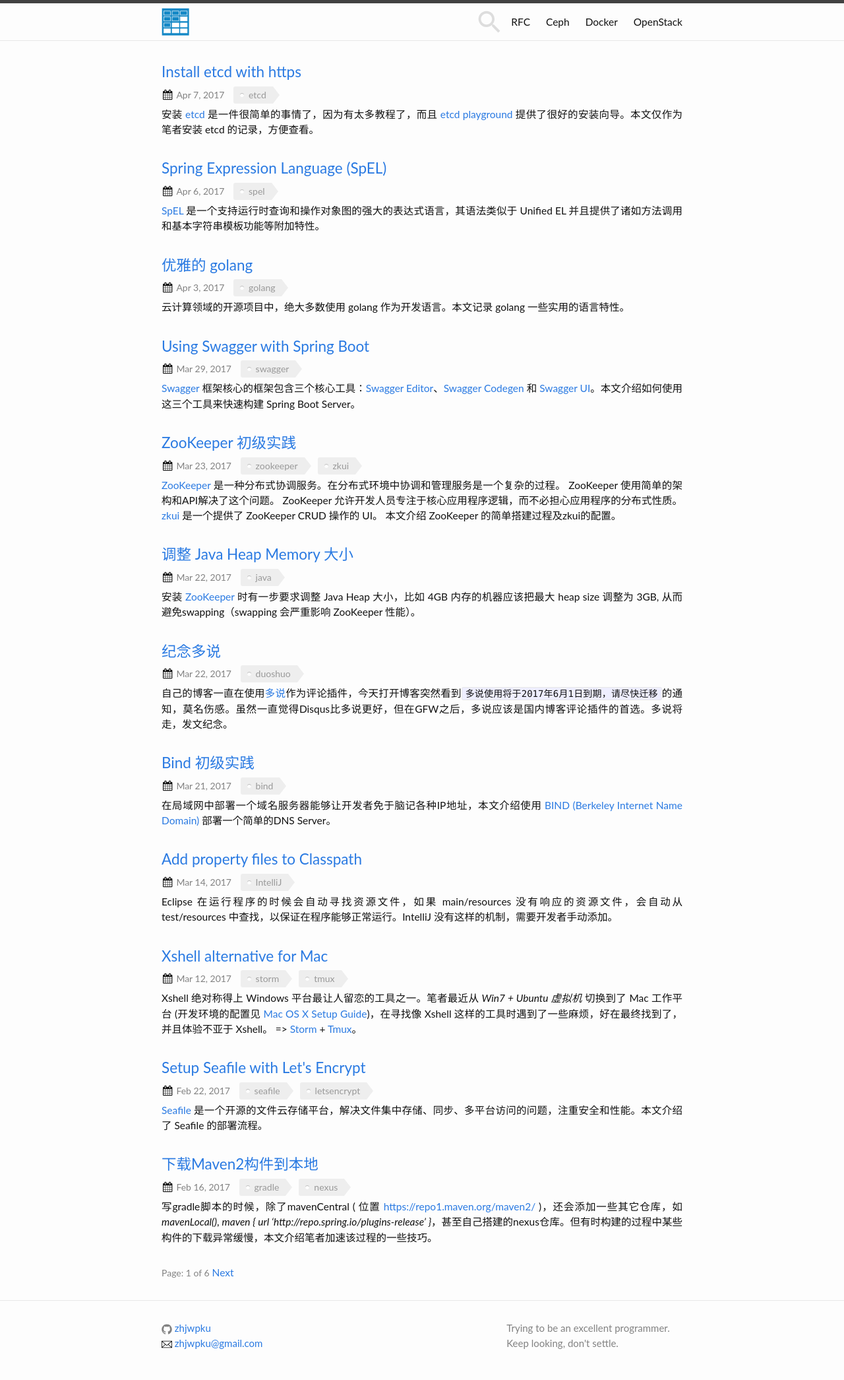
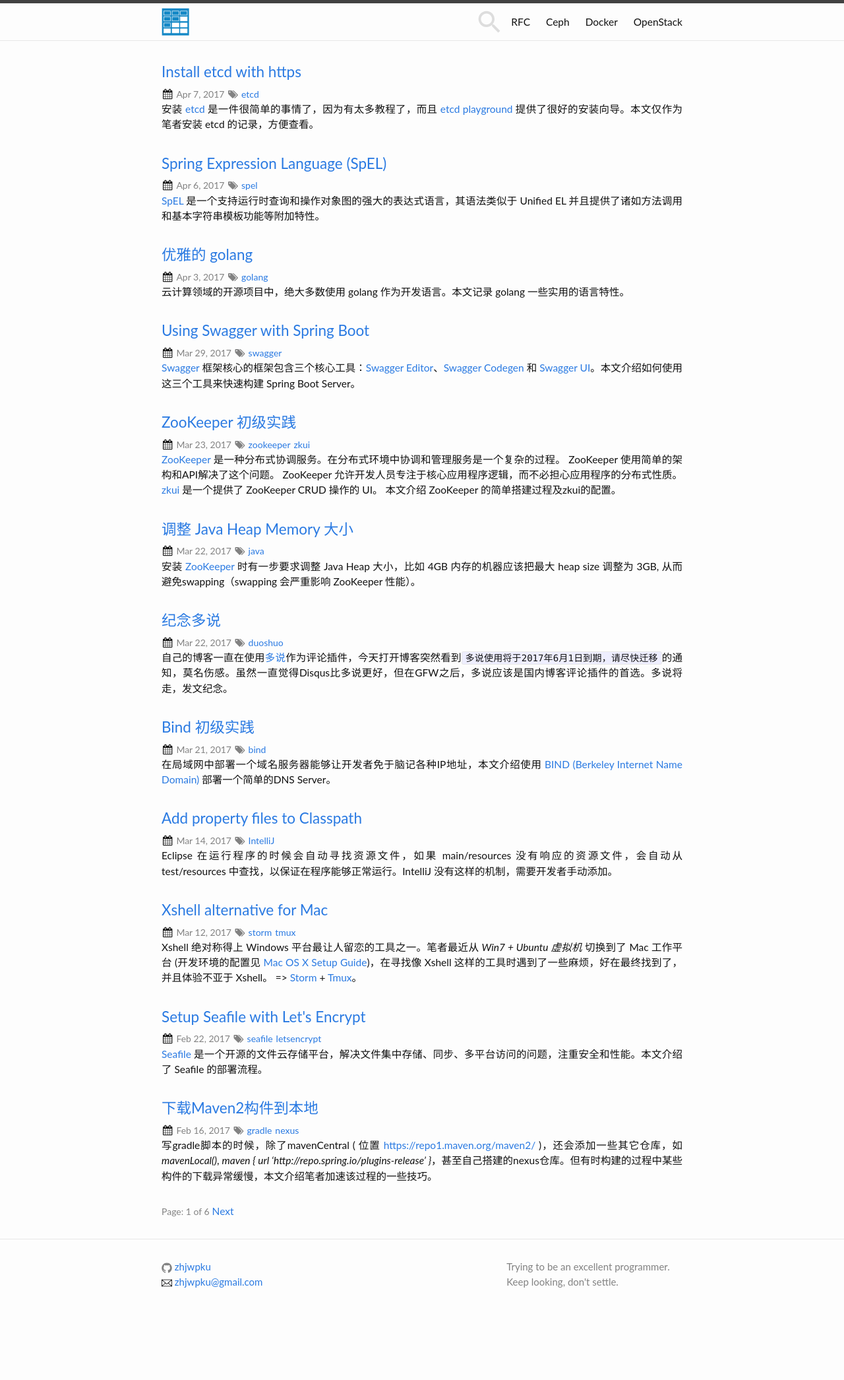
Before and after one commit to zhjwpku/zhjwpku.github.io, a Jekyll site: the page built from index.html, in a window 1280 px wide. Shown: the whole page at 66% size. Built offline with Jekyll 4.4.1, drawn with Linux system fonts in a browser that asks for light colours; the list of posts is cut into pages by our own code; comment, search, counter and statistics services are not loaded; after the commit the page ends 1998 px from its top, so only the background shows below that.

Commit message:
modify tag display
Signed-off-by: Zhao Junwang <zhjwpku@gmail.com>

```diff
--- a/RFC.html
+++ b/RFC.html
@@ -20,7 +20,7 @@
         <ul class="tags">
         <i class="fa fa-calendar" style="margin-left: 2px"></i>
         <span class="post-meta" style="margin-left: 2px"><time datetime="{{ post.date | date_to_xmlschema }}" itemprop="datePublished">{{ post.date | date: "%b %-d, %Y" }}</time>
-        {% if post.tags %}{% for tag in post.tags%}<li class="tag" href="/tags#{{tag}}">{{tag}}</li>{% endfor %}{% endif %}
+        {% if post.tags %}<i class="fa fa-tags" aria-hidden="true" style="margin-left: 2px"></i>{% for tag in post.tags%}<a href="/tags#{{tag}}" style="margin-left: 5px">{{tag}}</a>{% endfor %}{% endif %}
         </span>
         </ul>
 
--- a/_layouts/post.html
+++ b/_layouts/post.html
@@ -7,7 +7,7 @@
     <h2 itemprop="name headline">{{ page.title }}</h2>
     <i class="fa fa-calendar" style="margin-left: 2px"></i><span class="post-meta" style="margin-left: 2px"><time datetime="{{ page.date | date_to_xmlschema }}" itemprop="datePublished">{{ page.date | date: " %b %-d, %Y" }}</time>
     {% if page.author %} • <span itemprop="author" itemscope itemtype="http://schema.org/Person"><span itemprop="name">{{ page.author }}</span></span>{% endif %}
-    {%if page.tags%}<span class="tags"> {% for tag in page.tags%}<a class="tag" href="/tags#{{tag}}">{{tag}}</a>{% endfor %}</span>{% endif %}
+    {% if page.tags %}<i class="fa fa-tags" aria-hidden="true" style="margin-left: 2px"></i>{% for tag in page.tags%}<a href="/tags#{{tag}}" style="margin-left: 5px">{{tag}}</a>{% endfor %}{% endif %}
     </span>
   </header>
 
--- a/ceph.html
+++ b/ceph.html
@@ -20,7 +20,7 @@
         <ul class="tags">
         <i class="fa fa-calendar" style="margin-left: 2px"></i>
         <span class="post-meta" style="margin-left: 2px"><time datetime="{{ post.date | date_to_xmlschema }}" itemprop="datePublished">{{ post.date | date: "%b %-d, %Y" }}</time>
-        {% if post.tags %}{% for tag in post.tags%}<a class="tag" href="/tags#{{tag}}">{{tag}}</a>{% endfor %}{% endif %}
+        {% if post.tags %}<i class="fa fa-tags" aria-hidden="true" style="margin-left: 2px"></i>{% for tag in post.tags%}<a href="/tags#{{tag}}" style="margin-left: 5px">{{tag}}</a>{% endfor %}{% endif %}
         </span>
         </ul>
 
--- a/docker.html
+++ b/docker.html
@@ -20,7 +20,7 @@
         <ul class="tags">
         <i class="fa fa-calendar" style="margin-left: 2px"></i>
         <span class="post-meta" style="margin-left: 2px"><time datetime="{{ post.date | date_to_xmlschema }}" itemprop="datePublished">{{ post.date | date: "%b %-d, %Y" }}</time>
-        {% if post.tags %}{% for tag in post.tags%}<a class="tag" href="/tags#{{tag}}">{{tag}}</a>{% endfor %}{% endif %}
+        {% if post.tags %}<i class="fa fa-tags" aria-hidden="true" style="margin-left: 2px"></i>{% for tag in post.tags%}<a href="/tags#{{tag}}" style="margin-left: 5px">{{tag}}</a>{% endfor %}{% endif %}
         </span>
         </ul>
 
--- a/index.html
+++ b/index.html
@@ -14,7 +14,7 @@
         <ul class="tags">
         <i class="fa fa-calendar" style="margin-left: 2px"></i>
         <span class="post-meta" style="margin-left: 2px"><time datetime="{{ post.date | date_to_xmlschema }}" itemprop="datePublished">{{ post.date | date: "%b %-d, %Y" }}</time>
-        {% if post.tags %}{% for tag in post.tags%}<a class="tag" href="/tags#{{tag}}">{{tag}}</a>{% endfor %}{% endif %}
+        {% if post.tags %}<i class="fa fa-tags" aria-hidden="true" style="margin-left: 2px"></i>{% for tag in post.tags%}<a href="/tags#{{tag}}" style="margin-left: 5px">{{tag}}</a>{% endfor %}{% endif %}
         </span>
         </ul>
 
--- a/openstack.html
+++ b/openstack.html
@@ -20,7 +20,7 @@
         <ul class="tags">
         <i class="fa fa-calendar" style="margin-left: 2px"></i>
         <span class="post-meta" style="margin-left: 2px"><time datetime="{{ post.date | date_to_xmlschema }}" itemprop="datePublished">{{ post.date | date: "%b %-d, %Y" }}</time>
-        {% if post.tags %}{% for tag in post.tags%}<a class="tag" href="/tags#{{tag}}">{{tag}}</a>{% endfor %}{% endif %}
+        {% if post.tags %}<i class="fa fa-tags" aria-hidden="true" style="margin-left: 2px"></i>{% for tag in post.tags%}<a href="/tags#{{tag}}" style="margin-left: 5px">{{tag}}</a>{% endfor %}{% endif %}
         </span>
         </ul>
 
```
